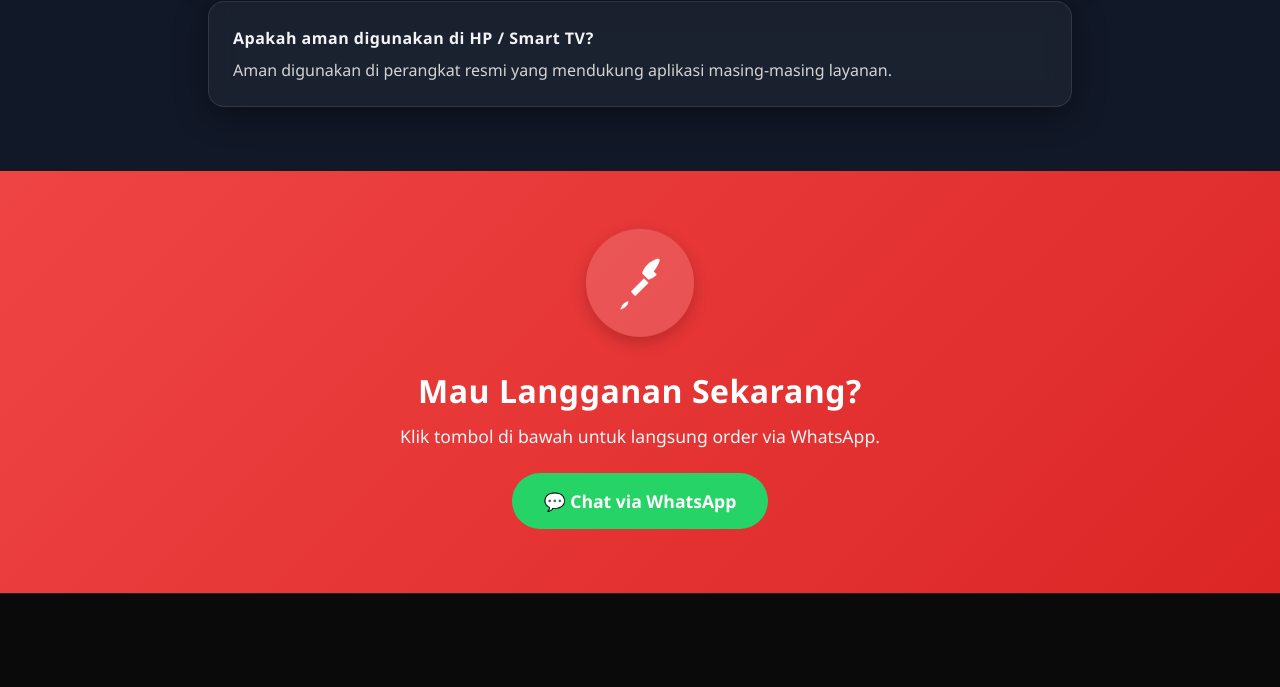
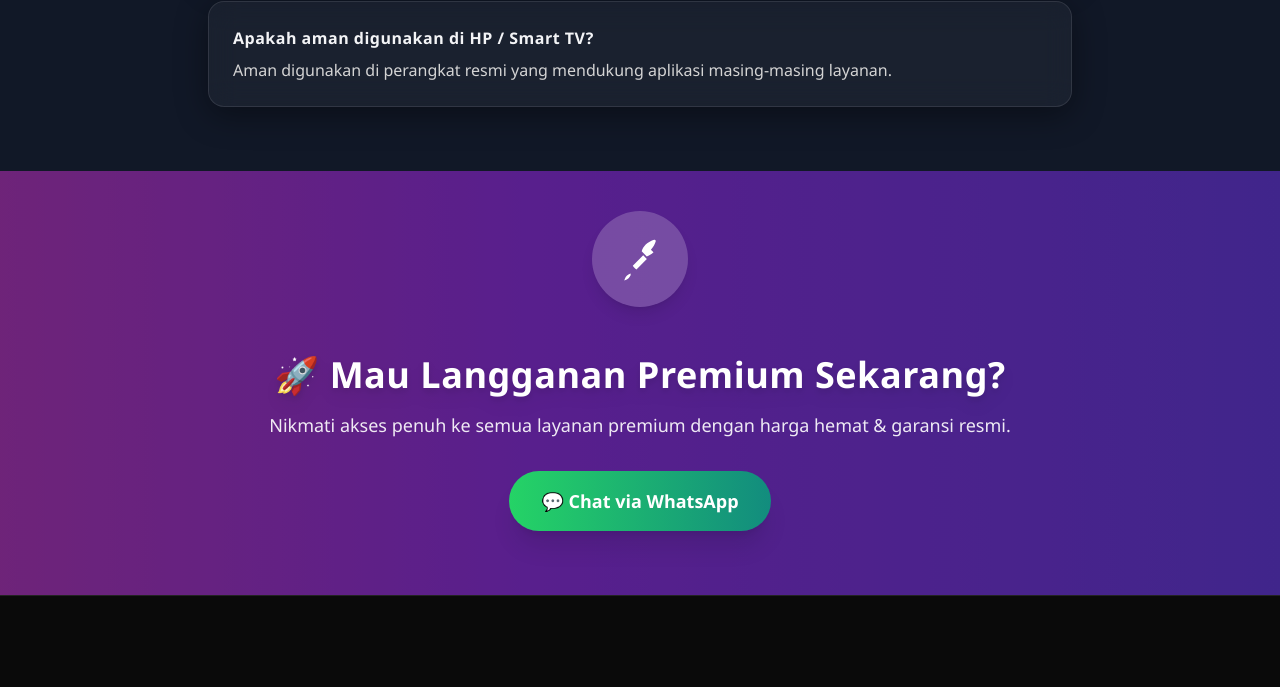
Before and after one commit to Rudzii16/premium-store, a plain HTML site: page index.html in a window 1280 px wide. Shown: the part 2703-3390 px from the top of the page. Drawn offline with nearby package versions, Linux system fonts and the light colour scheme.

Commit message:
revisi lagee

```diff
--- a/index.html
+++ b/index.html
@@ -277,29 +277,49 @@
     </section>
 
     <!-- CTA Section -->
-    <section class="cta-section">
-      <div class="cta-container">
-        <div class="cta-icon">
-          <!-- Rocket SVG -->
+    <section class="cta-section relative text-white py-16 overflow-hidden">
+      <!-- Animated Gradient Background -->
+      <div
+        class="absolute inset-0 bg-gradient-to-r from-pink-500 via-purple-600 to-indigo-600 animate-gradient-x"
+      ></div>
+
+      <!-- Overlay biar teks tetap jelas -->
+      <div class="absolute inset-0 bg-black/40"></div>
+
+      <!-- Content -->
+      <div class="relative max-w-4xl mx-auto text-center px-6">
+        <!-- Icon -->
+        <div class="flex justify-center mb-6">
+          <div class="bg-white/20 p-6 rounded-full shadow-lg animate-bounce">
             <svg
               xmlns="http://www.w3.org/2000/svg"
               viewBox="0 0 512 512"
               fill="white"
-            width="60"
-            height="60"
+              class="w-12 h-12"
             >
               <path
                 d="M156 429c-8 20-27 39-47 47l-21 8 8-21c8-20 27-39 47-47l13-5zm173-173L218 367c-7-4-15-10-22-17s-13-15-17-22l111-111 39 39zm71-71c-23 23-48 36-72 43l-54-54c7-24 20-49 43-72 25-25 58-42 90-52 10-3 20 6 17 17-10 32-27 65-52 90z"
               />
             </svg>
           </div>
-        <div class="cta-text">
-          <h2>Mau Langganan Sekarang?</h2>
-          <p>Klik tombol di bawah untuk langsung order via WhatsApp.</p>
-          <a href="https://wa.me/62xxxxxxxxx" class="btn-whatsapp">
+        </div>
+
+        <!-- Text -->
+        <h2 class="text-3xl md:text-4xl font-extrabold mb-4 drop-shadow-lg">
+          🚀 Mau Langganan Premium Sekarang?
+        </h2>
+        <p class="text-lg text-white/90 mb-8">
+          Nikmati akses penuh ke semua layanan premium dengan harga hemat &
+          garansi resmi.
+        </p>
+
+        <!-- Button -->
+        <a
+          href="https://wa.me/6285762128253"
+          class="inline-block neon-button text-white text-lg font-bold px-8 py-4 rounded-full shadow-xl transition transform hover:scale-110"
+        >
           💬 Chat via WhatsApp
         </a>
-        </div>
       </div>
     </section>
 
--- a/styles.css
+++ b/styles.css
@@ -187,16 +187,30 @@ section h2 {
 }
 
 /* Floating Animation */
-@keyframes float {
-  0% {
-    transform: translateY(0);
+@keyframes gradient-x {
+  0%,
+  100% {
+    background-position: 0% 50%;
   }
   50% {
-    transform: translateY(-8px);
+    background-position: 100% 50%;
   }
-  100% {
-    transform: translateY(0);
-  }
+}
+
+.animate-gradient-x {
+  background-size: 200% 200%;
+  animation: gradient-x 8s ease infinite;
+}
+
+/* Neon Glow Effect */
+.neon-button {
+  background: linear-gradient(90deg, #25d366, #128c7e);
+  box-shadow: 0 0 10px #25d366, 0 0 20px #25d366, 0 0 40px #128c7e;
+  transition: all 0.3s ease-in-out;
+}
+
+.neon-button:hover {
+  box-shadow: 0 0 20px #25d366, 0 0 40px #25d366, 0 0 80px #128c7e;
 }
 
 /* Responsive */
```
Lines whose indentation alone changed are shown as unchanged.
